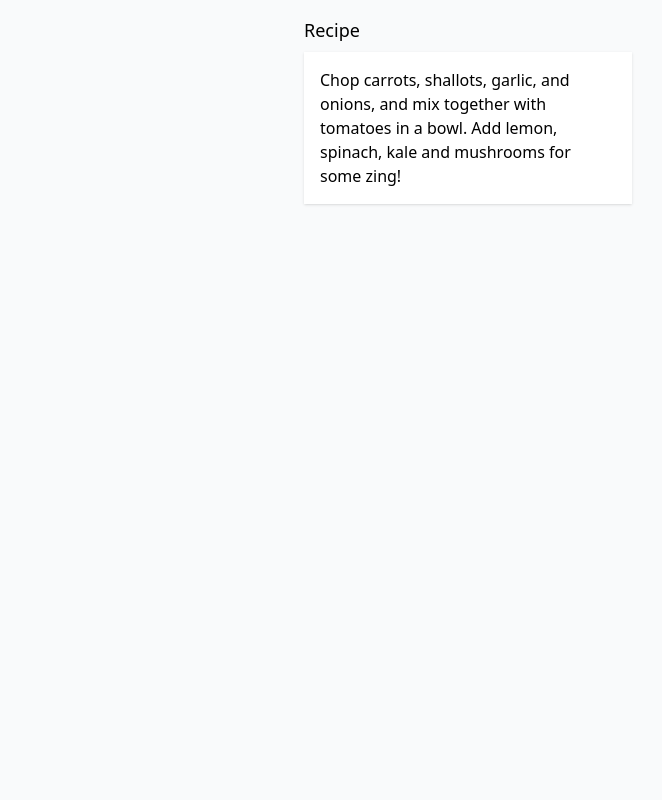
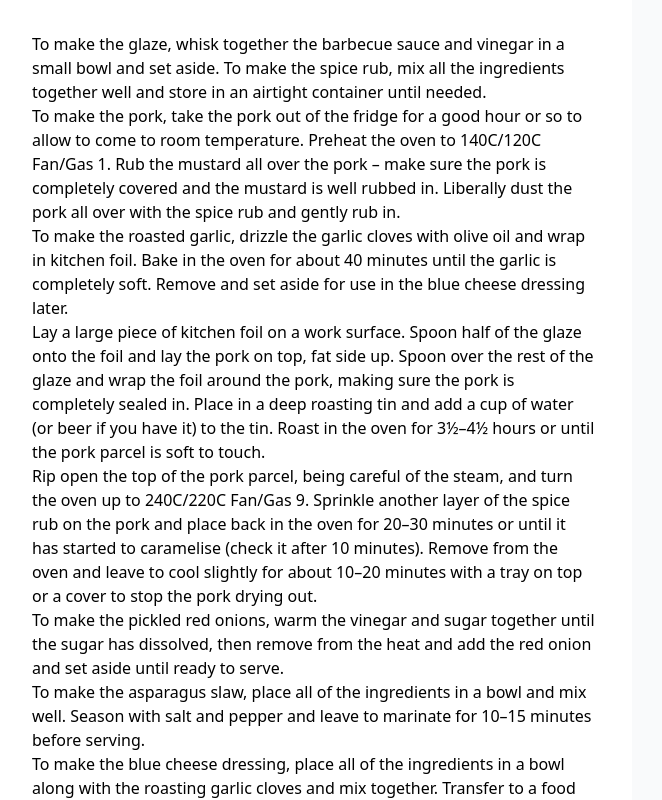
Before and after one commit to samstephenson/tiptap-autolinks, a React (Create React App) app: page / in a window 1280 px wide. Shown: the whole page, without its empty margins (0-662 px from the left). Built offline with nearby package versions, Linux system fonts and the light colour scheme.

Commit message:
sideb by side design

```diff
--- a/src/App.tsx
+++ b/src/App.tsx
@@ -7,12 +7,12 @@ export default function App() {
 
   return (
     <PageContainer>
-      <Section title="Recipe">
-        <Card>
+      <Section>
+        <div className="p-8 bg-white shadow">
           <Tiptap setActiveIngredient={setActiveIngredientId} />
-        </Card>
+        </div>
       </Section>
-      <Section>
+      <div className="p-4">
         {activeIngredientId && (
           <Card hasImage>
             <h2 className="text-lg">
@@ -20,15 +20,15 @@ export default function App() {
             </h2>
           </Card>
         )}
-      </Section>
+      </div>
     </PageContainer>
   );
 }
 
 function Card({ children, hasImage = false }) {
   return (
-    <div className="w-full bg-white shadow">
-      {hasImage && <div className="w-full h-32 bg-gray-100"></div>}
+    <div className="w-full max-w-xs bg-white shadow">
+      {hasImage && <div className="w-full h-32 bg-gray-300"></div>}
       <div className="p-4">{children}</div>
     </div>
   );
@@ -36,17 +36,10 @@ function Card({ children, hasImage = false }) {
 
 function PageContainer({ children }) {
   return (
-    <div className="grid max-w-2xl grid-cols-2 gap-4 py-4 mx-auto">
-      {children}
-    </div>
+    <div className="grid h-screen grid-cols-2 gap-4 mx-auto">{children}</div>
   );
 }
 
-function Section({ children, title = null }) {
-  return (
-    <section>
-      {title && <h1 className="pb-2 text-lg font-medium">{title}</h1>}
-      {children}
-    </section>
-  );
+function Section({ children }) {
+  return <section className="overflow-y-scroll">{children}</section>;
 }
--- a/src/Tiptap.jsx
+++ b/src/Tiptap.jsx
@@ -11,7 +11,7 @@ export default function Tiptap({ setActiveIngredient }) {
   const editor = useEditor({
     editorProps: {
       attributes: {
-        class: `focus:outline-none`,
+        class: `focus:outline-none prose`,
       },
     },
     extensions: [
@@ -26,7 +26,16 @@ export default function Tiptap({ setActiveIngredient }) {
         },
       }),
     ],
-    content: `<p>Chop carrots, shallots, garlic, and onions, and mix together with tomatoes in a bowl. Add lemon, spinach, kale and mushrooms for some zing!</p>`,
+    content: `<p>To make the glaze, whisk together the barbecue sauce and vinegar in a small bowl and set aside.
+    To make the spice rub, mix all the ingredients together well and store in an airtight container until needed.</p><p>
+    To make the pork, take the pork out of the fridge for a good hour or so to allow to come to room temperature. Preheat the oven to 140C/120C Fan/Gas 1. Rub the mustard all over the pork – make sure the pork is completely covered and the mustard is well rubbed in. Liberally dust the pork all over with the spice rub and gently rub in.</p><p>
+    To make the roasted garlic, drizzle the garlic cloves with olive oil and wrap in kitchen foil. Bake in the oven for about 40 minutes until the garlic is completely soft. Remove and set aside for use in the blue cheese dressing later.</p><p>
+    Lay a large piece of kitchen foil on a work surface. Spoon half of the glaze onto the foil and lay the pork on top, fat side up. Spoon over the rest of the glaze and wrap the foil around the pork, making sure the pork is completely sealed in. Place in a deep roasting tin and add a cup of water (or beer if you have it) to the tin. Roast in the oven for 3½–4½ hours or until the pork parcel is soft to touch.</p><p>
+    Rip open the top of the pork parcel, being careful of the steam, and turn the oven up to 240C/220C Fan/Gas 9. Sprinkle another layer of the spice rub on the pork and place back in the oven for 20–30 minutes or until it has started to caramelise (check it after 10 minutes). Remove from the oven and leave to cool slightly for about 10–20 minutes with a tray on top or a cover to stop the pork drying out.</p><p>
+    To make the pickled red onions, warm the vinegar and sugar together until the sugar has dissolved, then remove from the heat and add the red onion and set aside until ready to serve.</p><p>
+    To make the asparagus slaw, place all of the ingredients in a bowl and mix well. Season with salt and pepper and leave to marinate for 10–15 minutes before serving.</p><p>
+    To make the blue cheese dressing, place all of the ingredients in a bowl along with the roasting garlic cloves and mix together. Transfer to a food processor and blend until it is a smooth dressing. Set aside until ready to serve.</p><p>
+    To serve, remove any bones from the pork and slice. Place onto a serving plate along with a mound of the pickled onions and asparagus slaw. Drizzle the dressing over the Baby Gem lettuce and serve.</p>`,
   });
 
   return <EditorContent editor={editor} />;
--- a/src/data/ingredients.ts
+++ b/src/data/ingredients.ts
@@ -12,7 +12,7 @@ testData.map(item => {
   return null;
 });
 ingredientStrings = [...new Set(ingredientStrings)];
-ingredientStrings = ingredientStrings.filter(x => x.length < 12);
+ingredientStrings = ingredientStrings.filter(x => x.length < 13);
 
 export const ingredients: Ingredient[] = ingredientStrings.map(x => ({
   name: x,
```
